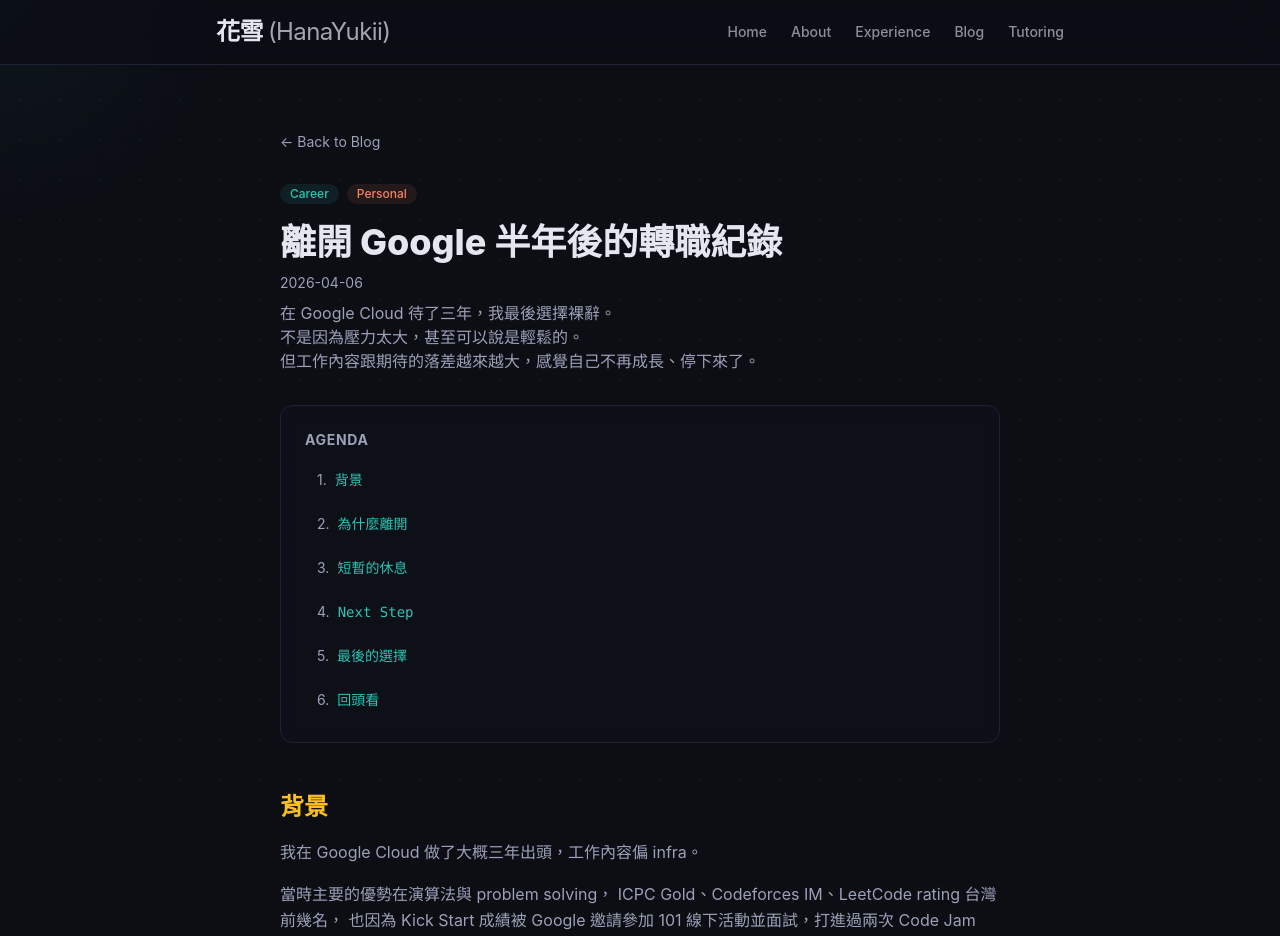
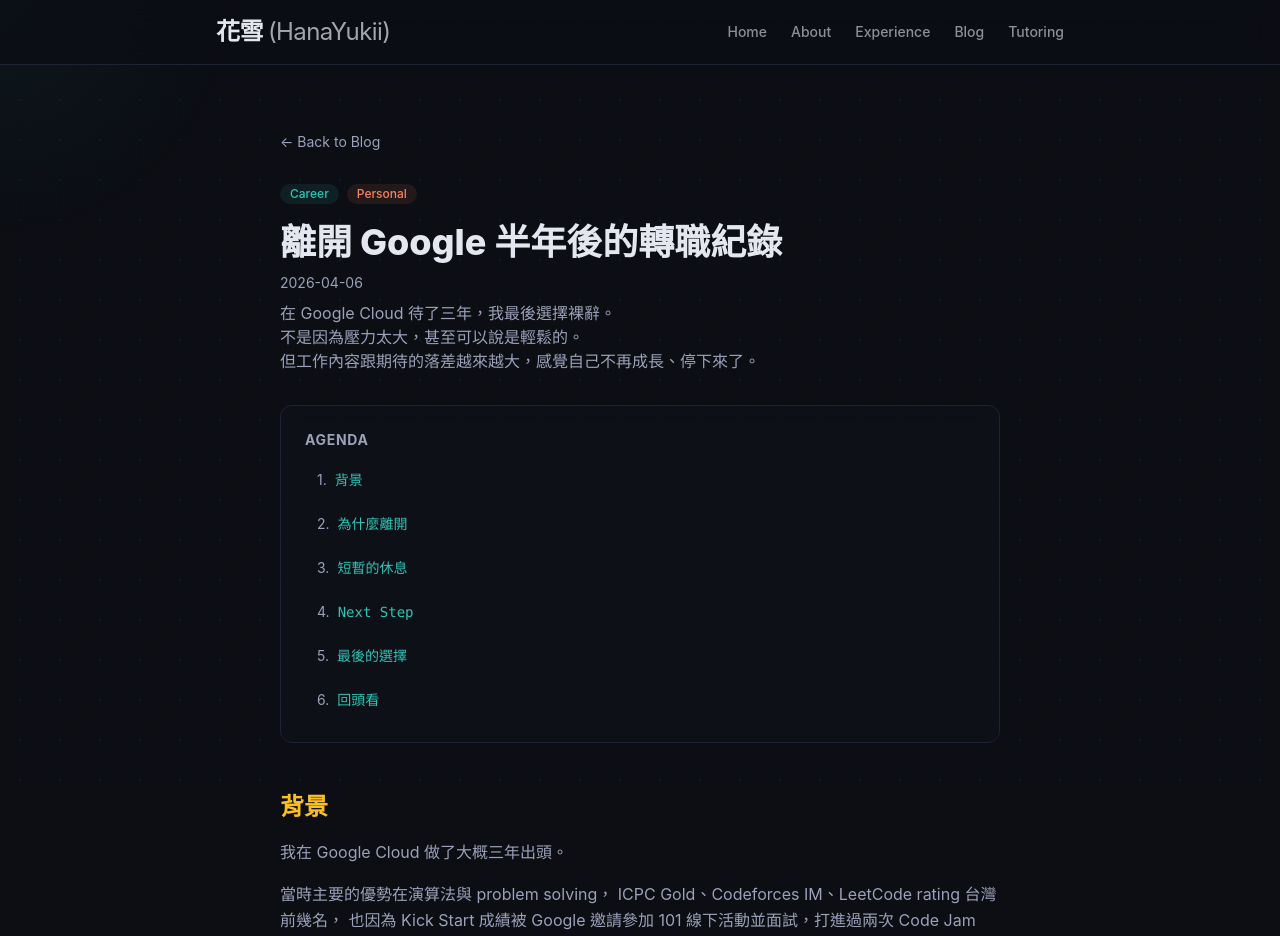
Before and after one commit to HanaYukii/hanayukii-site, a Next.js app: page /blog/leaving-google in a window 1280 px wide. Shown: the top 936 px of the page. Built offline with nearby package versions, Linux system fonts and the light colour scheme.

Commit message:
remove redundant infra mention from opening line

```diff
--- a/src/app/blog/leaving-google/page.tsx
+++ b/src/app/blog/leaving-google/page.tsx
@@ -88,7 +88,7 @@ export default function LeavingGoogle() {
           <Heading id="background">背景</Heading>
           <div className="space-y-4">
             <p>
-              我在 Google Cloud 做了大概三年出頭，工作內容偏 infra。
+              我在 Google Cloud 做了大概三年出頭。
             </p>
             <p>
               當時主要的優勢在演算法與 problem solving，
```
